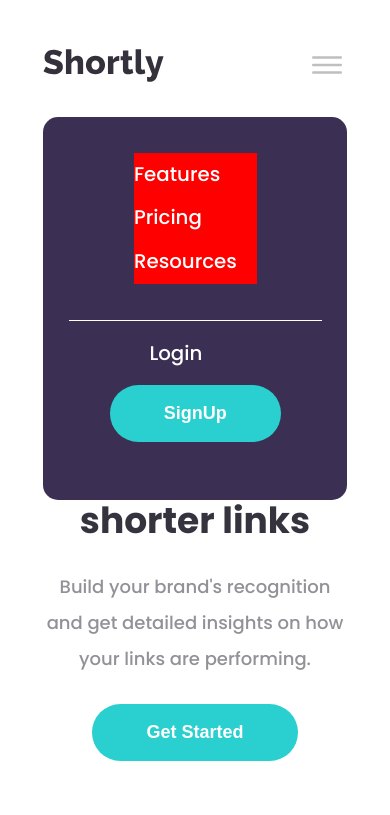
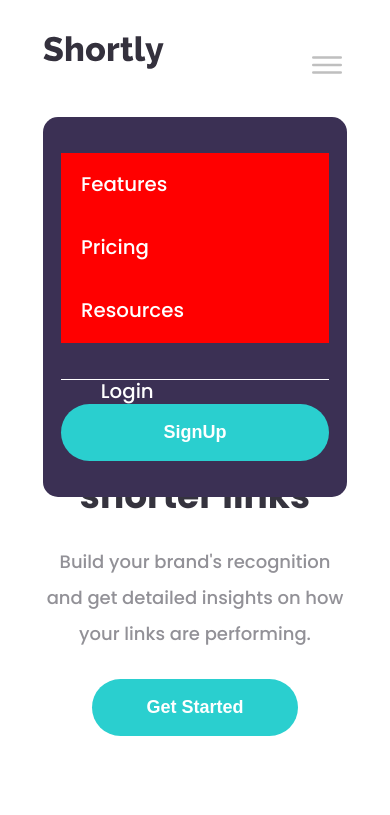
Before and after one commit to uchedotphp/url-shortener, a Vue app: page / in a window 390 px wide. Shown: the top 815 px of the page. Built offline with nearby package versions, Linux system fonts and the light colour scheme.

Commit message:
adjusted menu again

```diff
--- a/src/components/MenuHeader.vue
+++ b/src/components/MenuHeader.vue
@@ -4,38 +4,24 @@
       <a href="#">
         <img src="./../assets/images/logo.svg" alt="" />
       </a>
-      <div class="menu" v-if="barStatus == false">
+      <div class="menu" v-if="barStatus">
         <!-- <div class="box"> -->
         <div class="left">
-          <ul>
-            <li>
           <a href="#">
             features
           </a>
-            </li>
-            <li>
           <a href="#">
             pricing
           </a>
-            </li>
-            <li>
           <a href="#">
             resources
           </a>
-            </li>
-          </ul>
         </div>
         <div class="right">
-          <ul>
-            <li>
           <a href="#">
             login
           </a>
-            </li>
-            <li>
           <button class="rounded-button">SignUp</button>
-            </li>
-          </ul>
         </div>
       </div>
       <a @click="openBars" href="javascript:void(0)" class="icon">
@@ -78,7 +64,7 @@ export default {
   name: "MenuHeaderComponent",
   data() {
     return {
-      barStatus: false,
+      barStatus: true,
     };
   },
   methods: {
@@ -99,7 +85,7 @@ export default {
     a {
       // background: purple;
       margin-right: 1em;
-      padding: 1.2em 0;
+      padding: 0.5em 0;
       float: left;
 
       img {
@@ -116,28 +102,29 @@ export default {
     }
     .menu {
       margin-top: 0;
-      // display: flex;
-      display: none;
-      // background: green;
+      display: flex;
+      // display: none;
+      background: green;
       justify-content: space-between;
       // margin-right: auto;
-      align-items: baseline;
+      // align-items: baseline;
 
       .left {
         // background: blue;
         margin-top: 0;
-        ul {
-          list-style: none;
-          // display: inline-block;
-          // display: none;
+        // ul {
+        //   list-style: none;
+        //   // display: inline-block;
+        //   // display: none;
+        //   margin-top: 0;
+        // }
+        // li {
+        //   display: inline-block;
+        // }
+        a {
           margin-top: 0;
-        }
-        li {
           display: inline-block;
-        }
-        a {
-          display: block;
-          padding: 0 1em;
+          padding: 1em 1em;
           text-decoration: none;
           text-transform: capitalize;
           color: hsl(0, 0%, 75%);
@@ -151,19 +138,20 @@ export default {
       .right {
         margin-top: 0;
         // background: green;
-        ul {
-          list-style: none;
-          display: inline-block;
-          // display: none;
-        }
+        // ul {
+        //   list-style: none;
+        //   display: inline-block;
+        //   // display: none;
+        // }
 
-        li {
-          display: inline-block;
+        // li {
+        //   display: inline-block;
+        //   margin-top: 0;
+        // }
+        a {
           margin-top: 0;
-        }
-        a {
           display: block;
-          padding: 0 2em;
+          padding: 1em 2em;
           text-decoration: none;
           text-transform: capitalize;
           color: hsl(0, 0%, 75%);
@@ -171,6 +159,10 @@ export default {
           &:hover {
             color: hsl(260, 8%, 14%);
           }
+        }
+
+        button {
+          margin-top: 0;
         }
       }
       // }
@@ -196,10 +188,10 @@ export default {
       .menu {
         // margin-top: 2em;
         top: 5em;
-        width: 78vmin;
+        // width: 78vmin;
         padding: 1em 0;
-        align-items: center;
-        // text-align: center;
+        // align-items: center;
+        text-align: center;
         z-index: 1;
         display: flex;
         flex-direction: column;
@@ -208,19 +200,14 @@ export default {
         border-radius: 15px;
 
         .left {
-          text-align: center;
+          // text-align: center;
           background: red;
           margin: 1em;
-          ul {
-            list-style: none;
-          }
-          li {
+          // display: ;
+          a {
+            margin-top: 0;
             display: block;
-            margin-top: 0;
-          }
-          a {
-            display: block;
-            padding: 0.5em 0;
+            // padding: 0.5em 0;
             text-decoration: none;
             text-transform: capitalize;
             color: #fff;
@@ -233,31 +220,29 @@ export default {
         }
 
         .right {
+          // text-align: center;
           // background: green;
           text-align: center;
-          width: 65vmin;
+          // width: 65vmin;
           border-top: 1px solid #fff;
           margin: 1em;
-          ul {
-            list-style: none;
-          }
-          li {
-            display: block;
-            margin-top: 0;
-            padding: 1.2em 0;
-          }
           a {
             display: block;
             padding: 0 2em;
             text-decoration: none;
             text-transform: capitalize;
             color: #fff;
+            // text-align: center;
+            // background: red;
 
             font-size: 1.1em;
 
             &:hover {
               color: hsl(260, 8%, 14%);
             }
+          }
+          button {
+            width: 100%;
           }
         }
       }
```
Lines whose indentation alone changed are shown as unchanged.
